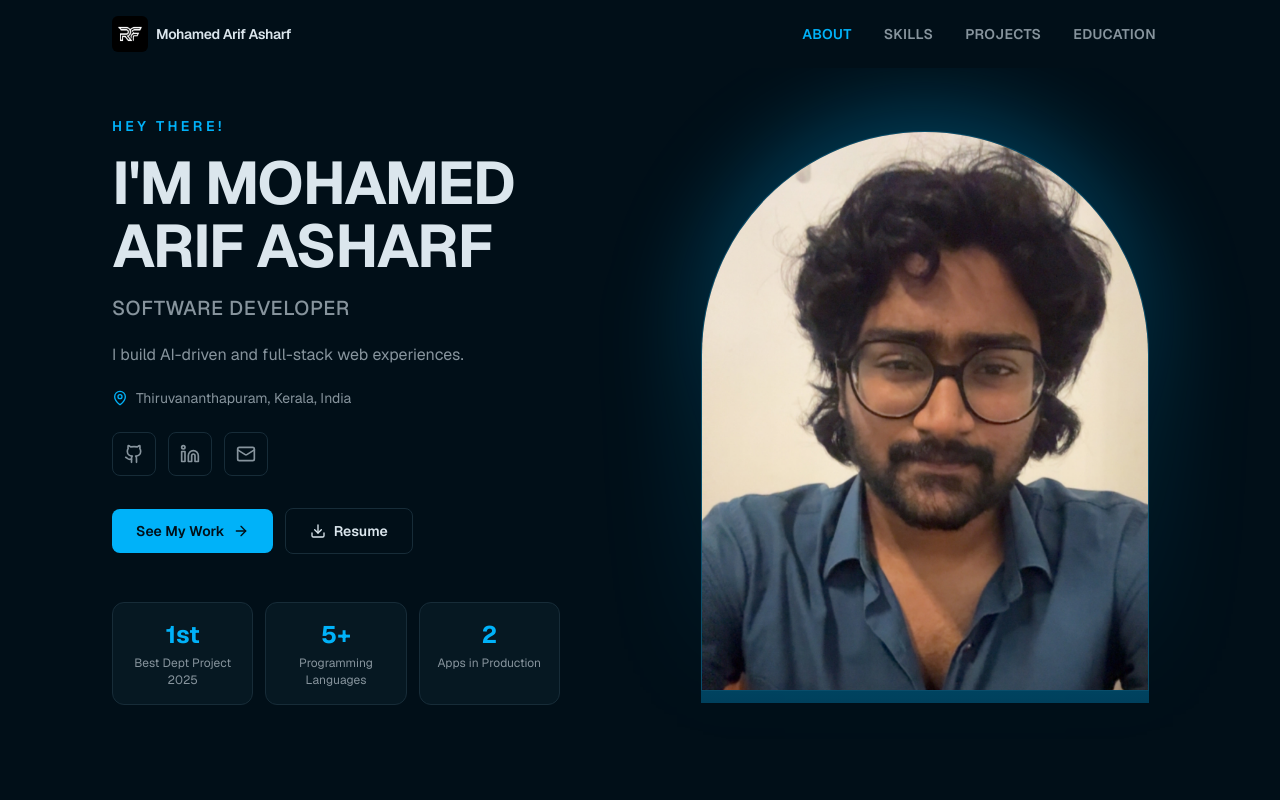
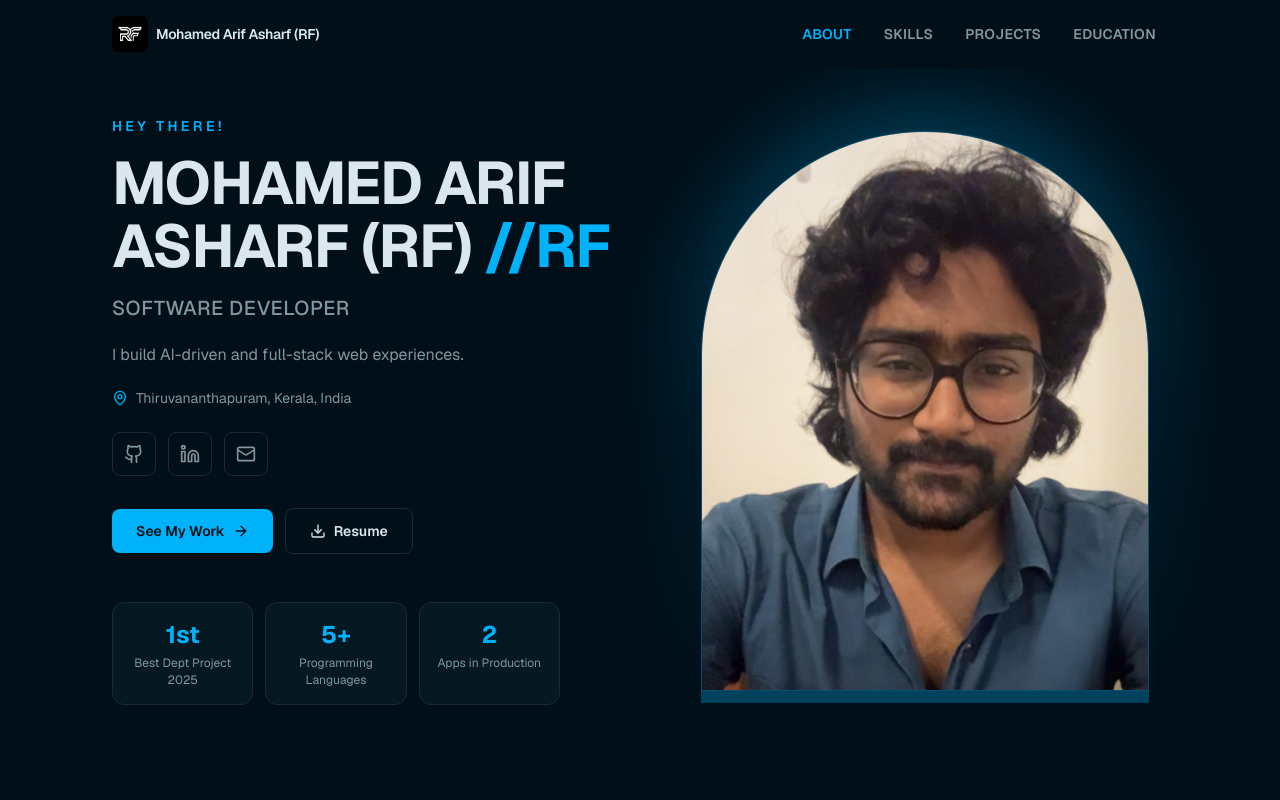
Before and after one commit to ultraereon/about-me, a Next.js app: page / in a window 1280 px wide. Shown: the top 800 px of the page. Built offline with nearby package versions, Linux system fonts and the light colour scheme.

Commit message:
feat: Update main heading to include //RF tag

```diff
--- a/components/portfolio/hero.tsx
+++ b/components/portfolio/hero.tsx
@@ -12,8 +12,7 @@ export function Hero() {
           <p className="text-sm font-semibold uppercase tracking-[0.25em] text-primary">Hey there!</p>
 
           <h1 className="mt-4 text-balance text-4xl font-bold uppercase leading-[1.05] tracking-tight text-foreground sm:text-5xl lg:text-6xl">
-            {"I'm "}
-            {profile.name}
+            {profile.name} <span className="text-primary">//RF</span>
           </h1>
 
           <p className="mt-4 text-lg font-medium uppercase tracking-wide text-muted-foreground sm:text-xl">
--- a/lib/portfolio-data.ts
+++ b/lib/portfolio-data.ts
@@ -1,5 +1,5 @@
 export const profile = {
-  name: "Mohamed Arif Asharf",
+  name: "Mohamed Arif Asharf (RF)",
   title: "Software Developer",
   tagline: "I build AI-driven and full-stack web experiences.",
   location: "Thiruvananthapuram, Kerala, India",
```
